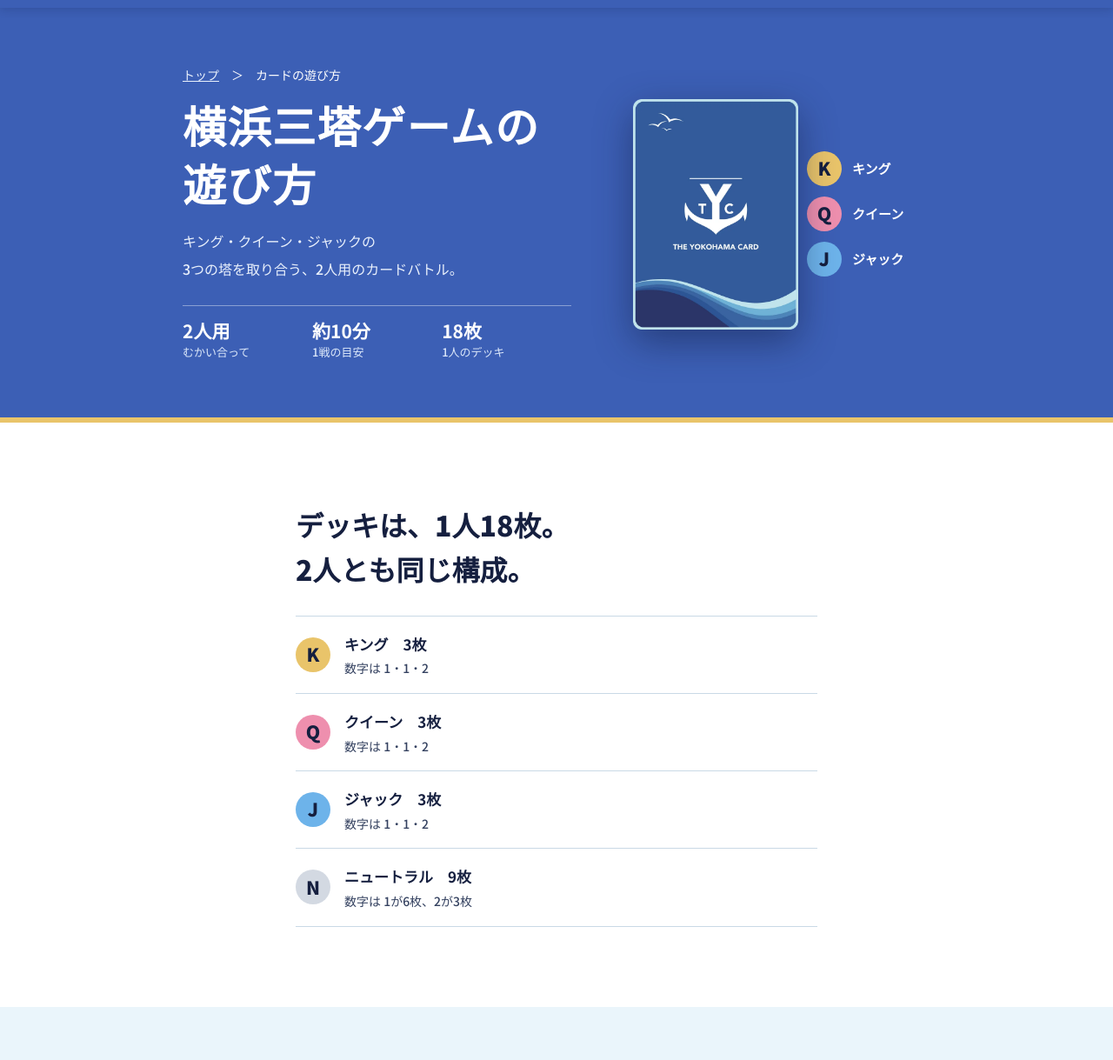
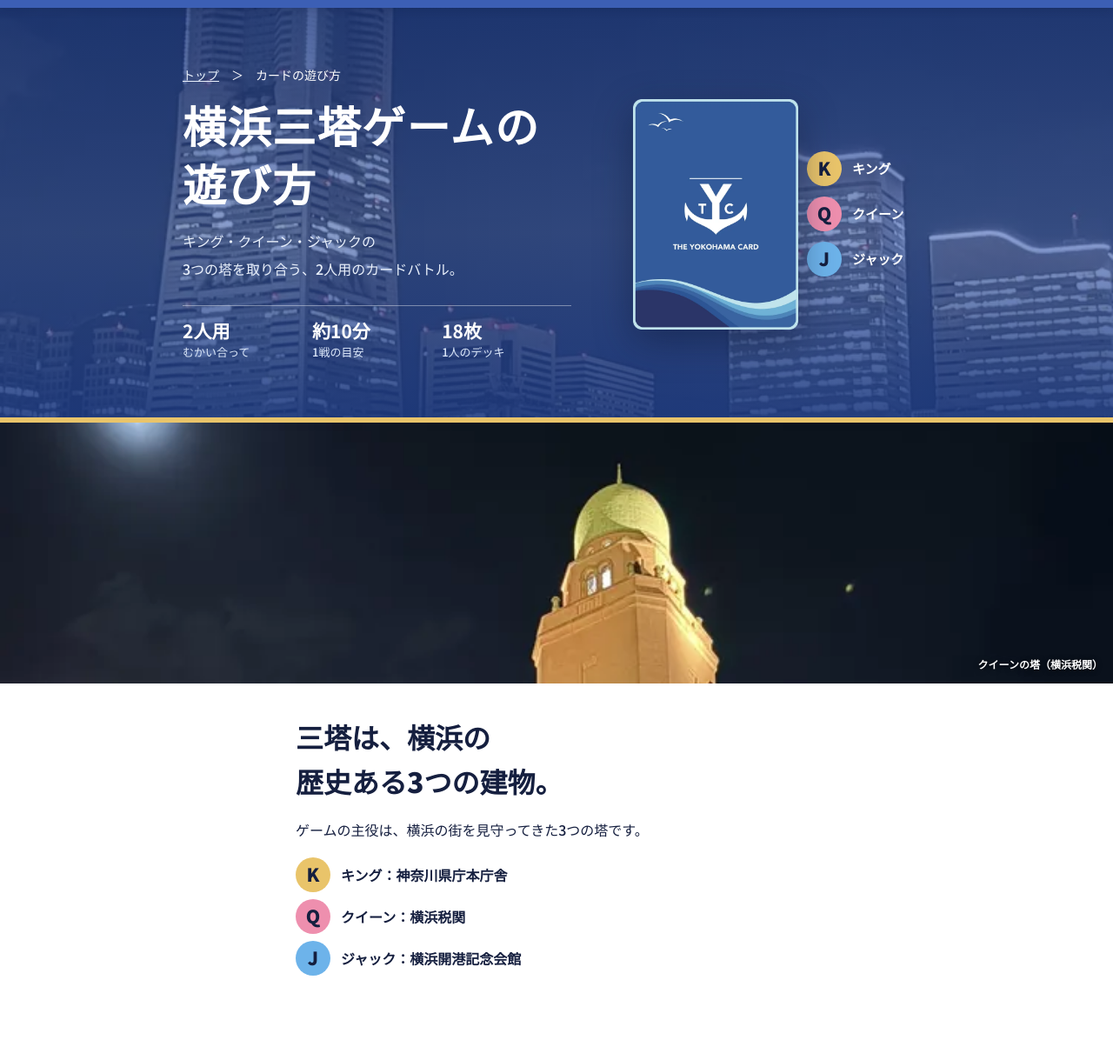
Before and after one commit to theyokohama/theyokohama.github.io, a plain HTML site: page santo-game.html in a window 1280 px wide. Shown: the part 59-1278 px from the top of the page at 87% size. Drawn offline with Linux system fonts and the light colour scheme.

Commit message:
三塔ゲームのページに写真ブロックを追加
Co-Authored-By: Claude Sonnet 5.5 <noreply@anthropic.com>
Claude-Session: https://claude.ai/code/session_01P4XxMtvGUE9FyJcgStujxC

```diff
--- a/santo-game.html
+++ b/santo-game.html
@@ -53,7 +53,8 @@ h3{font-size:19px;line-height:1.7}
 .dot{font-style:normal;display:inline-flex;align-items:center;justify-content:center;width:40px;height:40px;border-radius:50%;font-family:var(--mincho);font-weight:800;font-size:21px;color:var(--ink);flex:0 0 auto}
 
 /* ヒーロー */
-.hero{background:var(--blue);color:#fff;padding:40px 0 44px}
+.hero{position:relative;isolation:isolate;background:var(--blue) url(images/photo_minato_sp.webp) center/cover no-repeat;color:#fff;padding:40px 0 44px}
+.hero::before{content:"";position:absolute;inset:0;z-index:-1;background:linear-gradient(180deg,rgba(30,59,130,.8),rgba(60,95,181,.6) 55%,rgba(30,59,130,.9))}
 .hero .wrap{display:grid;gap:28px}
 .crumb{margin:0;font-size:14px}
 .crumb a{color:#EAF1FC}
@@ -131,7 +132,15 @@ h3{font-size:19px;line-height:1.7}
 .legend b{font-family:var(--mincho);font-size:22px}
 
 /* 次へ */
-.next{background:var(--blue);color:#fff}
+.next{position:relative;isolation:isolate;background:var(--blue) url(images/photo_park.webp) center/cover no-repeat;color:#fff}
+.next::before{content:"";position:absolute;inset:0;z-index:-1;background:rgba(30,59,130,.84)}
+.about3{padding:0}
+.about3 .ph{position:relative;height:300px;background:#151F3F url(images/photo_queen.webp) center 12%/cover no-repeat}
+.about3 .ph span{position:absolute;right:12px;bottom:10px;font-size:12px;font-weight:700;color:#fff;text-shadow:0 1px 6px rgba(0,0,0,.7)}
+.about3 .tx{padding-top:36px;padding-bottom:8px}
+.about3 .tx p{margin:14px 0 0;line-height:2;color:var(--body)}
+.about3 .tx ul{list-style:none;margin:16px 0 0;padding:0;display:grid;gap:8px}
+.about3 .tx li{display:flex;align-items:center;gap:12px;font-weight:700}
 .next h2{color:#fff}
 .next .lead{color:#EAF1FC}
 .next .btns{display:grid;gap:12px;margin-top:26px}
@@ -221,6 +230,19 @@ footer p{margin:8px 0 0;font-size:12px;color:#BFD0F0}
   <div class="foil-edge" aria-hidden="true"></div>
 
   <!-- デッキ -->
+  <section class="about3" aria-labelledby="about3-h">
+    <div class="ph" role="img" aria-label="夜にライトアップされたクイーンの塔（横浜税関）"><span>クイーンの塔（横浜税関）</span></div>
+    <div class="wrap tx">
+      <h2 id="about3-h">三塔は、横浜の<br>歴史ある3つの建物。</h2>
+      <p>ゲームの主役は、横浜の街を見守ってきた3つの塔です。</p>
+      <ul>
+        <li><i class="dot k">K</i>キング：神奈川県庁本庁舎</li>
+        <li><i class="dot q">Q</i>クイーン：横浜税関</li>
+        <li><i class="dot j">J</i>ジャック：横浜開港記念会館</li>
+      </ul>
+    </div>
+  </section>
+
   <section class="sec">
     <div class="wrap">
       <h2>デッキは、1人18枚。<br>2人とも同じ構成。</h2>
```
Also changed, not shown: images/photo_queen.webp (added).
